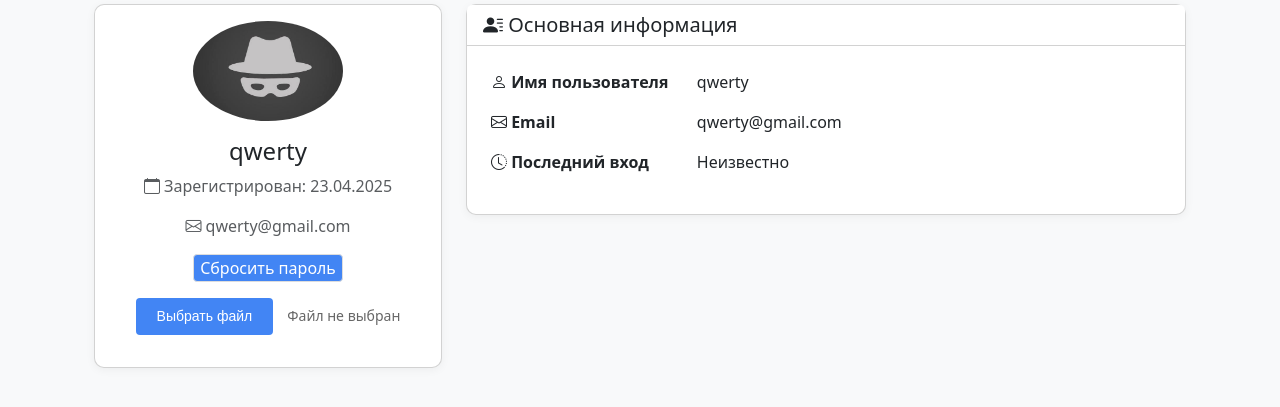
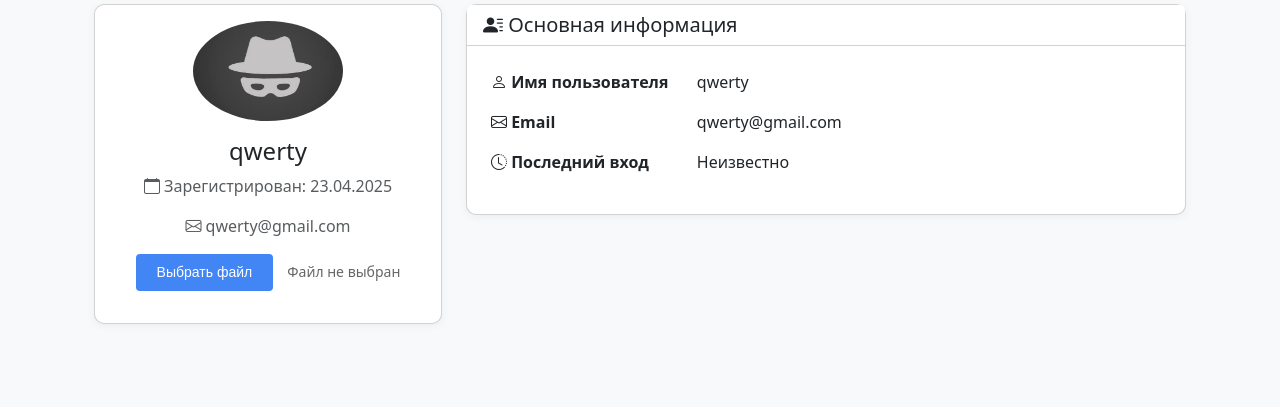
Before and after one commit to andrey3304/The_greatest_project_of_our_time, a Flask app: page /profile_page in a window 1280 px wide. Shown: the part 100-507 px from the top of the page. Run offline with Flask 3, Linux system fonts and the light colour scheme; a user stored in the database is signed in.

Commit message:
Update profile.html
убрал кнопку сбросить пароль

```diff
--- a/templates/profile.html
+++ b/templates/profile.html
@@ -23,7 +23,6 @@
                         <i class='bi bi-envelope'></i>
                         {{ current_user.email }}
                     </p>
-                    <a><button class="break_pass_prof_page">Сбросить пароль</button></a>
                     <form action="{{ url_for('upload_avatar') }}" method="POST" enctype="multipart/form-data">
                         <div class="avatar-upload-container">
                             <input type="file" id="avatar-upload" name="avatar" accept="image/*" class="hidden-file-input">
```
